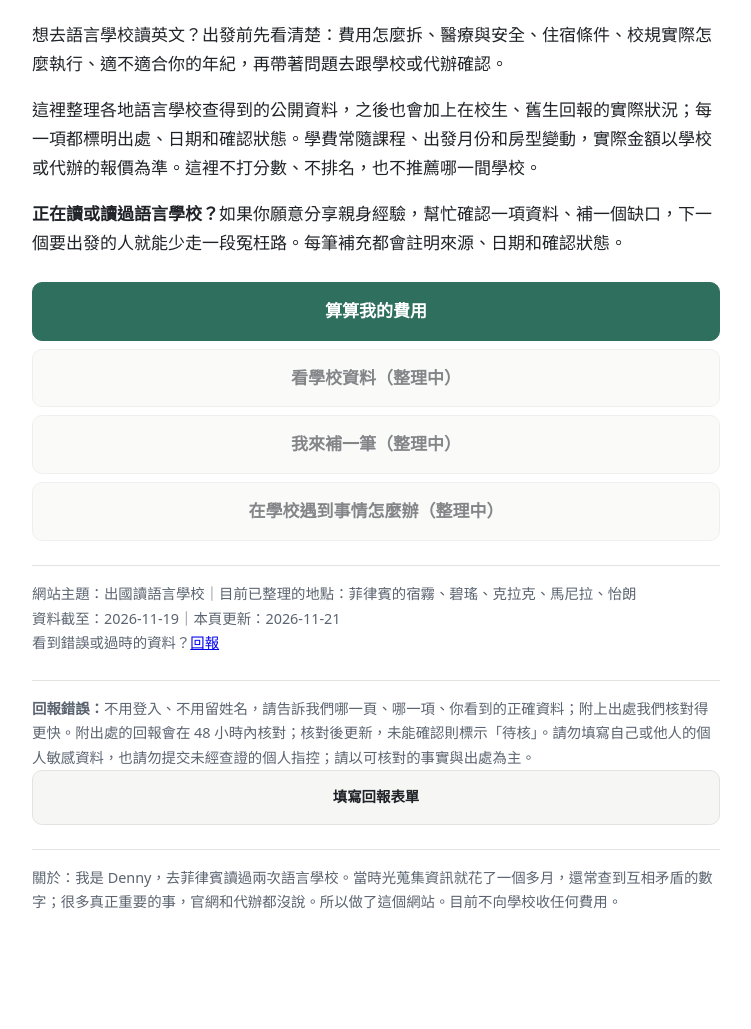
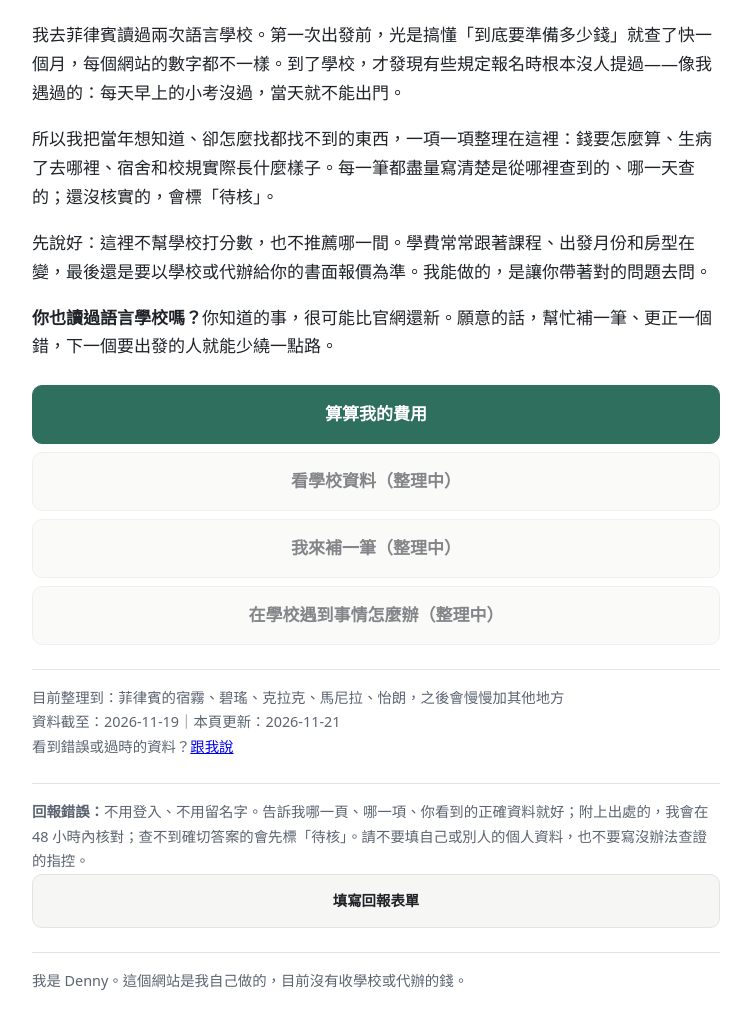
Before and after one commit to yuxue-check/yuxue-check.github.io, a plain HTML site: page index.html in a window 1280 px wide. Shown: the part 99-1128 px from the top of the page, without its empty margins (264-1015 px from the left). Before the commit the page ends 1068 px from the top, so only its background shows below. Drawn offline with Linux system fonts and the light colour scheme.

Commit message:
首頁改成站長第一人稱口吻（GPT 看過）
Co-Authored-By: Claude Opus 5.5 <noreply@anthropic.com>
Claude-Session: https://claude.ai/code/session_01LUvzsUrzgmTEPpU7Eo2C8d

```diff
--- a/index.html
+++ b/index.html
@@ -1,19 +1,20 @@
 <!DOCTYPE html><html lang="zh-Hant"><head><meta charset="utf-8"><meta name="viewport" content="width=device-width,initial-scale=1">
 <title>遊學先算清楚｜出國讀語言學校，費用和安全先看清楚</title>
-<meta name="description" content="出國讀語言學校前，先看清楚費用怎麼拆、醫療與安全、住宿和校規。每一項都標出處、日期和確認狀態，不打分數、不排名。">
+<meta name="description" content="去語言學校讀英文之前，先把錢、安全和校規搞清楚。一個讀過兩次菲律賓語言學校的人，把當年找不到的資料整理在這裡。">
 <link rel="stylesheet" href="assets/tokens.css"><link rel="stylesheet" href="assets/base.css"></head>
 <body><main>
 <h1>遊學先算清楚</h1><p class="subtitle">出國讀語言學校，費用和安全先看清楚</p>
-<p>想去語言學校讀英文？出發前先看清楚：費用怎麼拆、醫療與安全、住宿條件、校規實際怎麼執行、適不適合你的年紀，再帶著問題去跟學校或代辦確認。</p>
-<p>這裡整理各地語言學校查得到的公開資料，之後也會加上在校生、舊生回報的實際狀況；每一項都標明出處、日期和確認狀態。學費常隨課程、出發月份和房型變動，實際金額以學校或代辦的報價為準。這裡不打分數、不排名，也不推薦哪一間學校。</p>
-<p><strong>正在讀或讀過語言學校？</strong>如果你願意分享親身經驗，幫忙確認一項資料、補一個缺口，下一個要出發的人就能少走一段冤枉路。每筆補充都會註明來源、日期和確認狀態。</p>
+<p>我去菲律賓讀過兩次語言學校。第一次出發前，光是搞懂「到底要準備多少錢」就查了快一個月，每個網站的數字都不一樣。到了學校，才發現有些規定報名時根本沒人提過——像我遇過的：每天早上的小考沒過，當天就不能出門。</p>
+<p>所以我把當年想知道、卻怎麼找都找不到的東西，一項一項整理在這裡：錢要怎麼算、生病了去哪裡、宿舍和校規實際長什麼樣子。每一筆都盡量寫清楚是從哪裡查到的、哪一天查的；還沒核實的，會標「待核」。</p>
+<p>先說好：這裡不幫學校打分數，也不推薦哪一間。學費常常跟著課程、出發月份和房型在變，最後還是要以學校或代辦給你的書面報價為準。我能做的，是讓你帶著對的問題去問。</p>
+<p><strong>你也讀過語言學校嗎？</strong>你知道的事，很可能比官網還新。願意的話，幫忙補一筆、更正一個錯，下一個要出發的人就能少繞一點路。</p>
 <nav class="actions">
 <a class="btn primary" href="cost.html">算算我的費用</a>
 <span class="btn soon">看學校資料（整理中）</span>
 <span class="btn soon">我來補一筆（整理中）</span>
 <span class="btn soon">在學校遇到事情怎麼辦（整理中）</span>
 </nav>
-<p class="meta">網站主題：出國讀語言學校｜目前已整理的地點：菲律賓的宿霧、碧瑤、克拉克、馬尼拉、怡朗<br>資料截至：2026-11-19｜本頁更新：2026-11-21<br>看到錯誤或過時的資料？<a href="#report">回報</a></p>
-<p class="meta" id="report"><strong>回報錯誤：</strong>不用登入、不用留姓名，請告訴我們哪一頁、哪一項、你看到的正確資料；附上出處我們核對得更快。附出處的回報會在 48 小時內核對；核對後更新，未能確認則標示「待核」。請勿填寫自己或他人的個人敏感資料，也請勿提交未經查證的個人指控；請以可核對的事實與出處為主。<br><a class="btn" href="https://docs.google.com/forms/d/e/1FAIpQLSfvSmct34UaInZlQK5Uz5uc8GssAQWaxbEt6VkRSK1rKSOWSQ/viewform" target="_blank" rel="noopener">填寫回報表單</a></p>
-<p class="meta">關於：我是 Denny，去菲律賓讀過兩次語言學校。當時光蒐集資訊就花了一個多月，還常查到互相矛盾的數字；很多真正重要的事，官網和代辦都沒說。所以做了這個網站。目前不向學校收任何費用。</p>
+<p class="meta">目前整理到：菲律賓的宿霧、碧瑤、克拉克、馬尼拉、怡朗，之後會慢慢加其他地方<br>資料截至：2026-11-19｜本頁更新：2026-11-21<br>看到錯誤或過時的資料？<a href="#report">跟我說</a></p>
+<p class="meta" id="report"><strong>回報錯誤：</strong>不用登入、不用留名字。告訴我哪一頁、哪一項、你看到的正確資料就好；附上出處的，我會在 48 小時內核對；查不到確切答案的會先標「待核」。請不要填自己或別人的個人資料，也不要寫沒辦法查證的指控。<br><a class="btn" href="https://docs.google.com/forms/d/e/1FAIpQLSfvSmct34UaInZlQK5Uz5uc8GssAQWaxbEt6VkRSK1rKSOWSQ/viewform" target="_blank" rel="noopener">填寫回報表單</a></p>
+<p class="meta">我是 Denny。這個網站是我自己做的，目前沒有收學校或代辦的錢。</p>
 </main></body></html>
```
